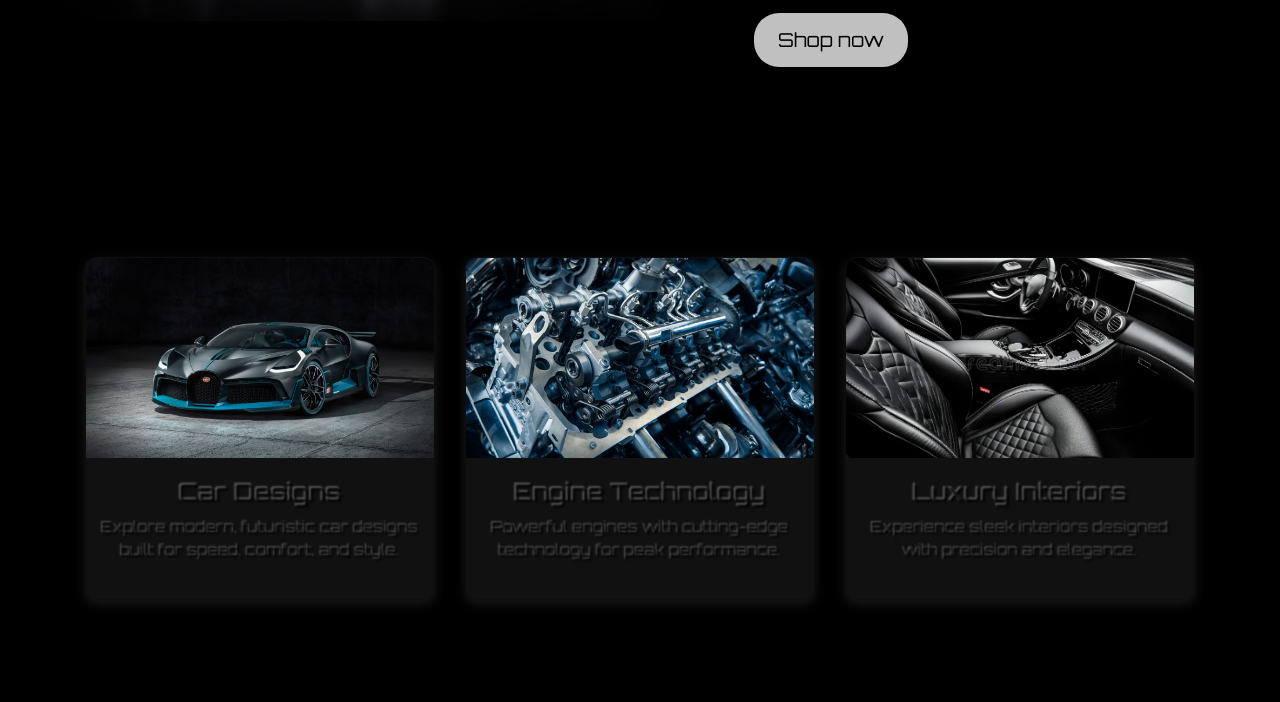
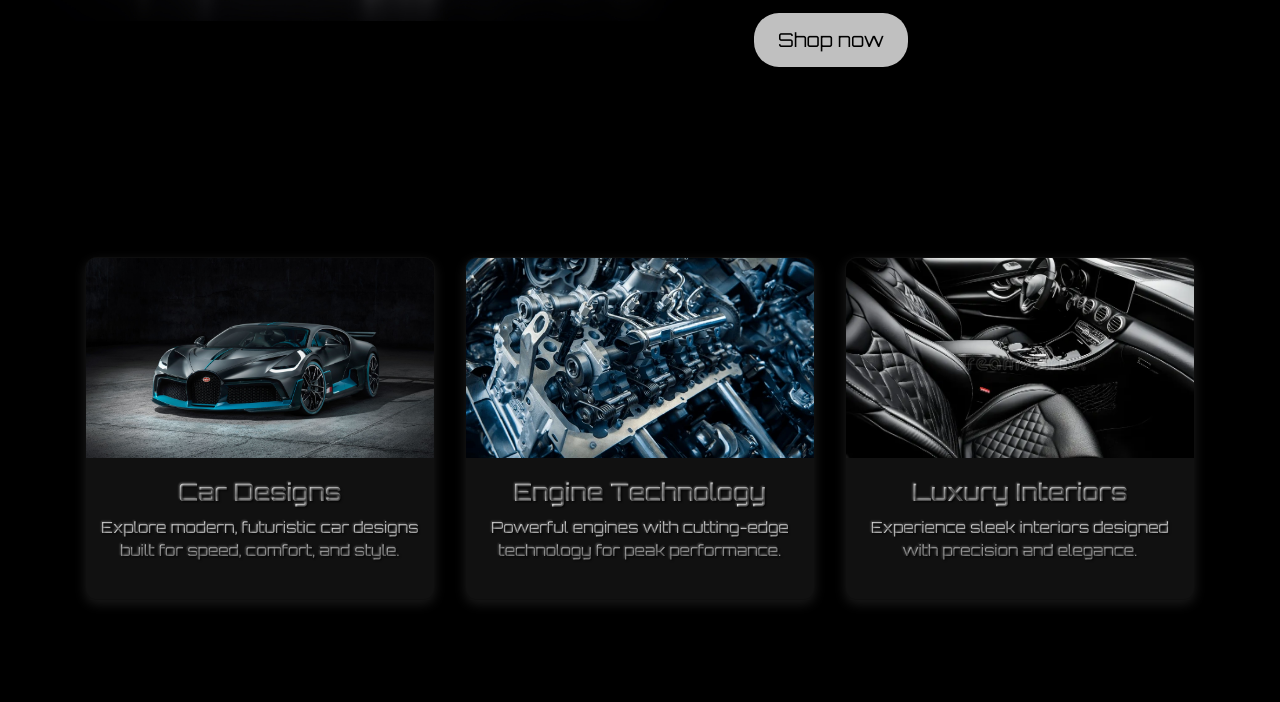
Before and after one commit to adebisi13/ML-autos, a plain HTML site: page index.html in a window 1280 px wide. Shown: the part 473-1175 px from the top of the page. Drawn offline with nearby package versions, Linux system fonts and the light colour scheme.

Commit message:
6th commit

```diff
--- a/style.css
+++ b/style.css
@@ -12,10 +12,10 @@
  }
 
 h1, h2, h3, h4, h5, h6, p, a, span {
-  background: linear-gradient(180deg, #f5f5f5 0%, #cfcfcf 4
-0%, #9a9a9a 60%, #e6e6e6 80%, #ffffff 100%);
+  background: linear-gradient(180deg, #f5f5f5 0%, #cfcfcf 40%, #9a9a9a 60%, #e6e6e6 80%, #ffffff 100%);
   -webkit-background-clip: text;
   -webkit-text-fill-color: transparent;
+
   /* metallic "shine" */
   text-shadow:
     1px 1px 2px rgba(0,0,0,0.8),   /* dark shadow bottom */
```
